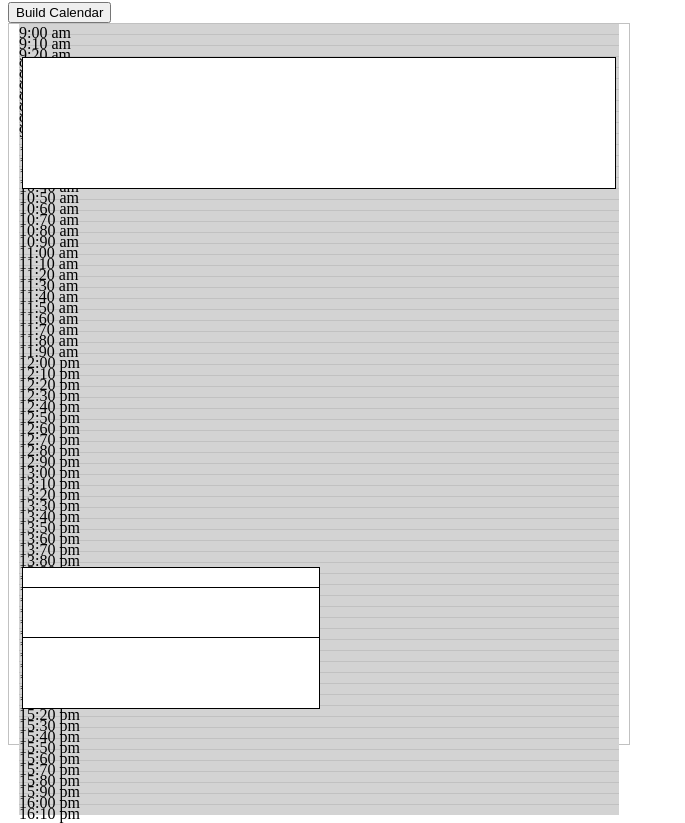
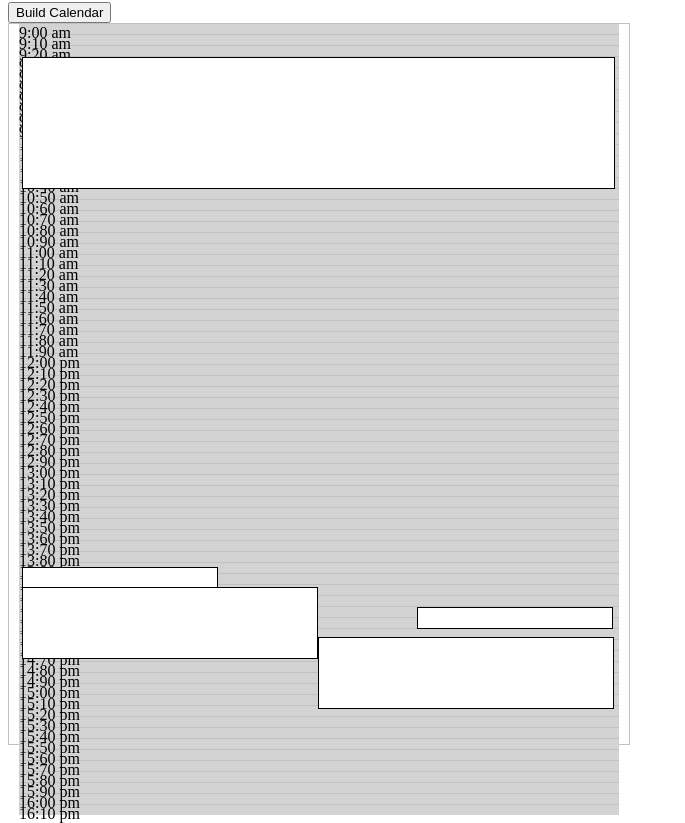
Before and after one commit to j-garrett/calendar-vanillaJS, a plain HTML site: page index.html in a window 1280 px wide. Shown: the part 78-901 px from the top of the page, without its empty margins (0-685 px from the left). Drawn offline with Linux system fonts and the light colour scheme.

Commit message:
update indent value at cost of ignoring previous overlaps

```diff
--- a/app.js
+++ b/app.js
@@ -56,11 +56,17 @@ class Calendar {
     }
   }
   updateStylingOnCollide(classesMap) {
-    console.log('this.data.arrayRepresentingTimeSlots: ', this.data.arrayRepresentingTimeSlots);
-    classesMap.forEach((val, key, map) => {
+    // console.log('this.data.arrayRepresentingTimeSlots: ', this.data.arrayRepresentingTimeSlots);
+    var key;
+    var val;
+    var indent = 0;
+    for (var entry of classesMap) {
+      key = entry[0];
+      val = entry[1];
       // Grab all class elements
-      var indent = 0;
       var nodes = document.getElementsByClassName(key);
+      console.log('key: ', key);
+      console.log('nodes to be moved: ', nodes);
       for (var i = 0; i < nodes.length; i += 1) {
         var node = nodes[i];
         // console.log('node: ', node);
@@ -68,12 +74,15 @@ class Calendar {
         // console.log('val: ', val);
         // console.log('(this.data.baseWidth / val): ', (this.data.baseWidth / val));
         var newWidth = this.data.baseWidth / val;
-        node.style.width = newWidth + 'px';
+        console.log('newWidth: ', newWidth);
+        node.style.width = newWidth - classesMap.size + 'px';
         // Now we need to set indent correctly
         // indent += 1;
-        // node.style.left = (newWidth * indent) + 'px';
+        console.log("(newWidth * indent) + 10 + 'px': ", (newWidth * indent) + 10 + 'px');
+        node.style.left = (newWidth * indent) + 10 + 'px';
+        indent += 1;
       }
-    });
+    }
   }
   setNodeWidth() {
 
--- a/index.html
+++ b/index.html
@@ -5,7 +5,7 @@
         <title>Calendar</title>
         <link rel="stylesheet" href="./main.css">
     </head>
-    <body onload="layOutDay([ {start: 30, end: 150}, {start: 540, end: 600}, {start: 560, end: 620}, {start: 610, end: 670} ]);">
+    <body onload="layOutDay([ {start: 30, end: 150}, {start: 540, end: 600}, {start: 560, end: 620}, {start: 580, end: 590}, {start: 610, end: 670} ]);">
         <h1>Daily Calendar</h1>
         <button id="build-calendar-button">Build Calendar</button>
         <div id="calendar-container">
--- a/main.css
+++ b/main.css
@@ -25,7 +25,3 @@
   border: 1px solid black;
   background-color: white;
 }
-
-.calendar-event-entry {
-  height: 25px;
-}
```
